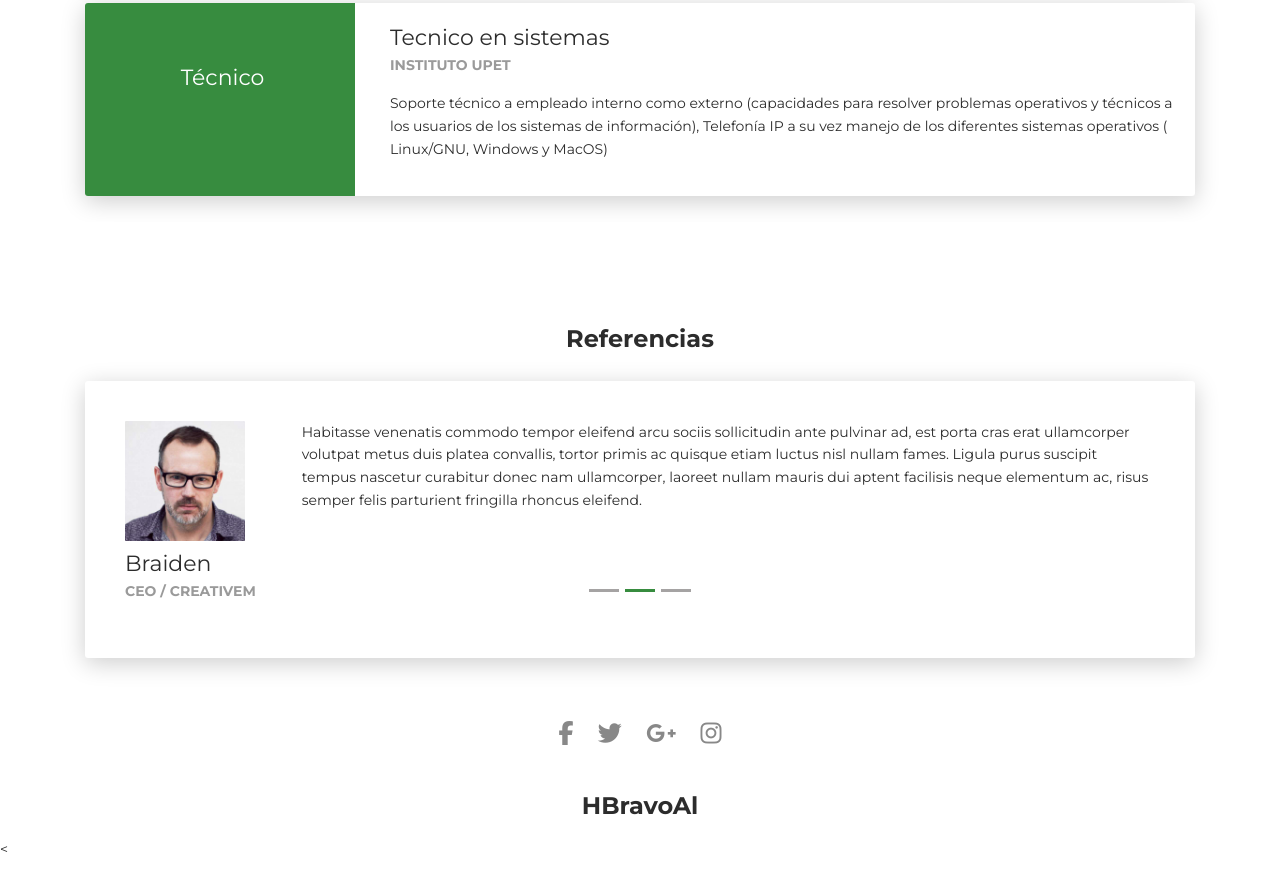
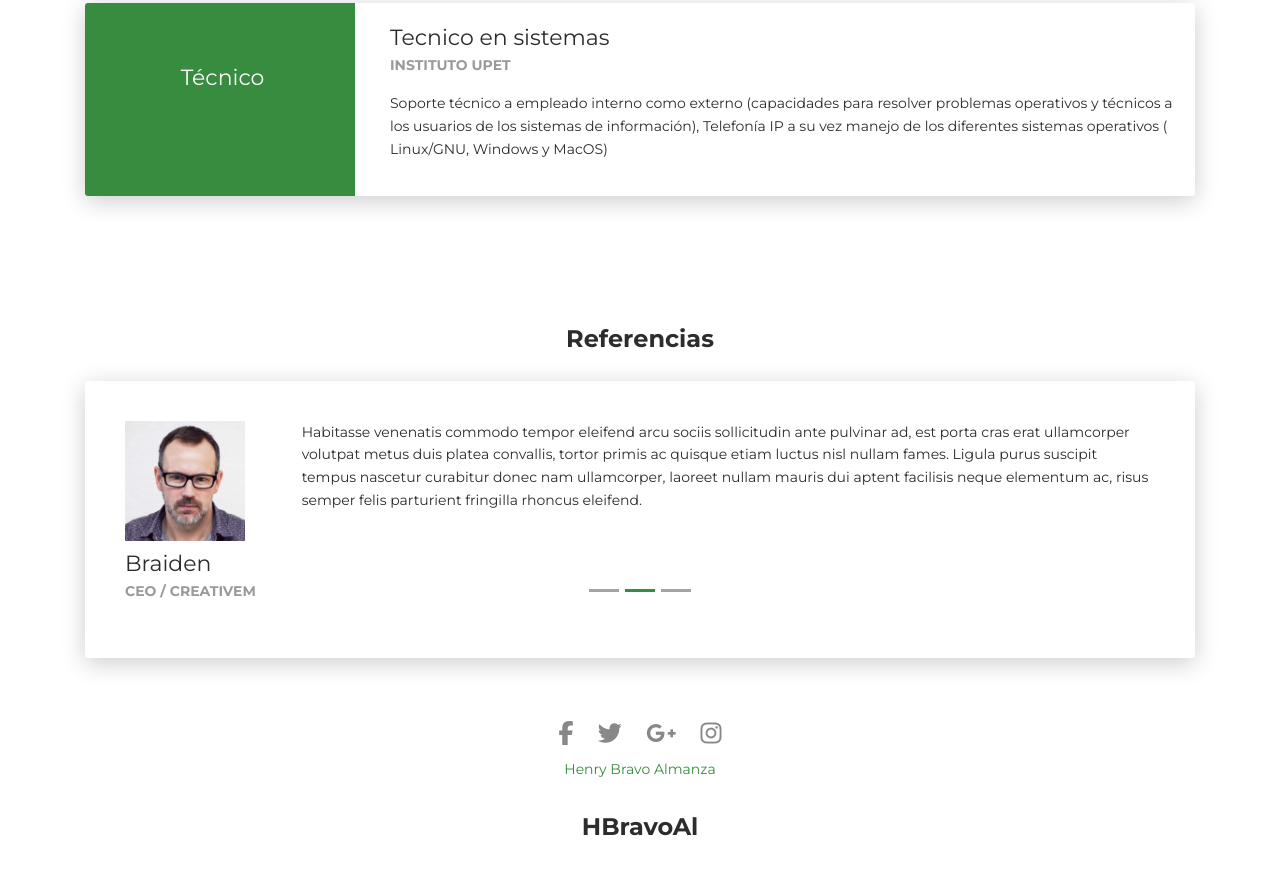
Before and after one commit to hbravoal/HdV, a plain HTML site: page index.html in a window 1280 px wide. Shown: the part 4108-4992 px from the top of the page. Drawn offline with Linux system fonts and the light colour scheme.

Commit message:
Add LINKENED

```diff
--- a/index.html
+++ b/index.html
@@ -451,10 +451,12 @@
 </div></div>
     </div>
     <footer class="footer">
-      <div class="container text-center"><a class="cc-facebook btn btn-link" href="#"><i class="fa fa-facebook fa-2x " aria-hidden="true"></i></a><a class="cc-twitter btn btn-link " href="#"><i class="fa fa-twitter fa-2x " aria-hidden="true"></i></a><a class="cc-google-plus btn btn-link" href="#"><i class="fa fa-google-plus fa-2x" aria-hidden="true"></i></a><a class="cc-instagram btn btn-link" href="#"><i class="fa fa-instagram fa-2x " aria-hidden="true"></i></a></div>
+      <div class="container text-center"><a class="cc-facebook btn btn-link" href="#"><i class="fa fa-facebook fa-2x " aria-hidden="true"></i></a><a class="cc-twitter btn btn-link " href="#"><i class="fa fa-twitter fa-2x " aria-hidden="true"></i></a><a class="cc-google-plus btn btn-link" href="#"><i class="fa fa-google-plus fa-2x" aria-hidden="true"></i></a><a class="cc-instagram btn btn-link" href="#"><i class="fa fa-instagram fa-2x " aria-hidden="true"></i></a>
+      <div class="LI-profile-badge"  data-version="v1" data-size="medium" data-locale="es_ES" data-type="horizontal" data-theme="dark" data-vanity="hbravoal"><a class="LI-simple-link" href='https://co.linkedin.com/in/hbravoal?trk=profile-badge'>Henry Bravo Almanza</a></div></div>
       <div class="h4 title text-center">HBravoAl</div>
-      <
+
     </footer>
+    <script type="text/javascript" src="https://platform.linkedin.com/badges/js/profile.js" async defer></script>
     <script src="js/core/jquery.3.2.1.min.js"></script>
     <script src="js/core/popper.min.js"></script>
     <script src="js/core/bootstrap.min.js"></script>
```
